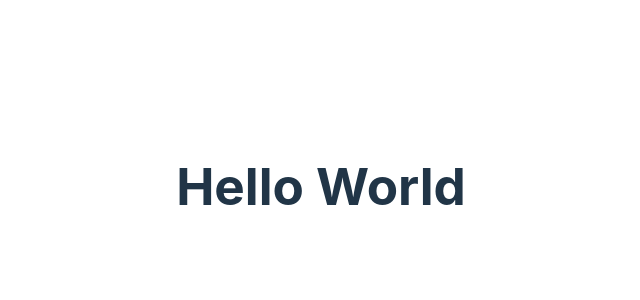
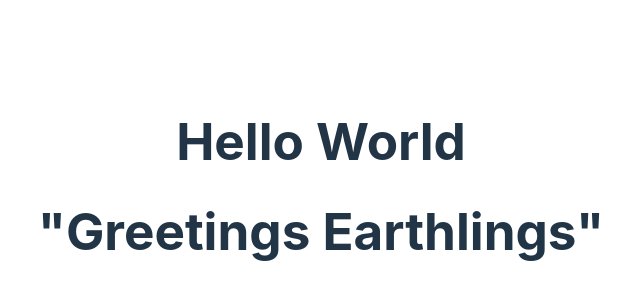
Before and after one commit to MikeAtwood/vite-react, a React (Vite) app: page / in a window 1280 px wide. Shown: the part 214-514 px from the top of the page, without its empty margins (319-959 px from the left). Built offline with nearby package versions, Linux system fonts and the light colour scheme.

Commit message:
testing components

```diff
--- a/src/App.jsx
+++ b/src/App.jsx
@@ -1,5 +1,5 @@
 import './App.css'
-
+import Greeting from './assets/components/Greeting'
 
 function App() {
 
@@ -7,6 +7,7 @@ function App() {
     <>
       <div>
         <h1>Hello World</h1>
+        <Greeting />
       </div>
     </>
   )
--- /dev/null
+++ b/src/assets/components/Greeting.jsx
@@ -0,0 +1,7 @@
+const Greeting = () => {
+    return (
+        <h1>&quot;Greetings Earthlings&quot;</h1>
+    )
+}
+
+export default Greeting
```
